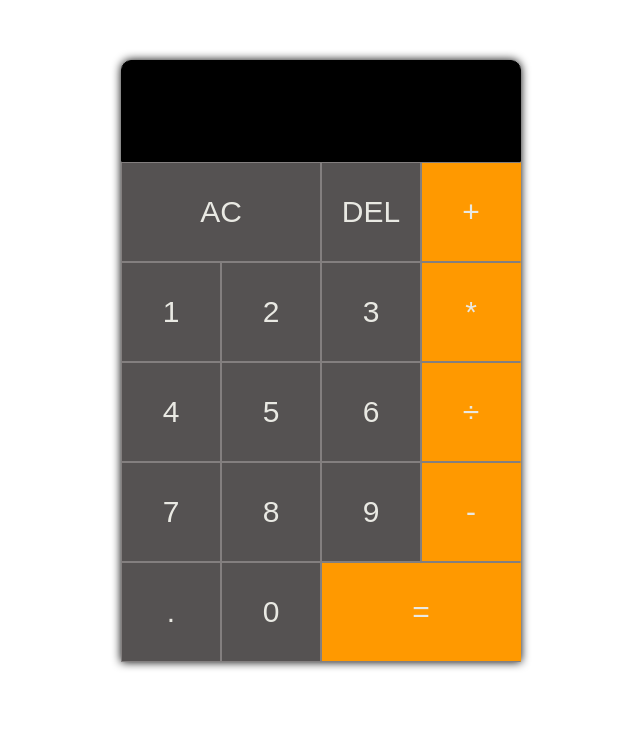
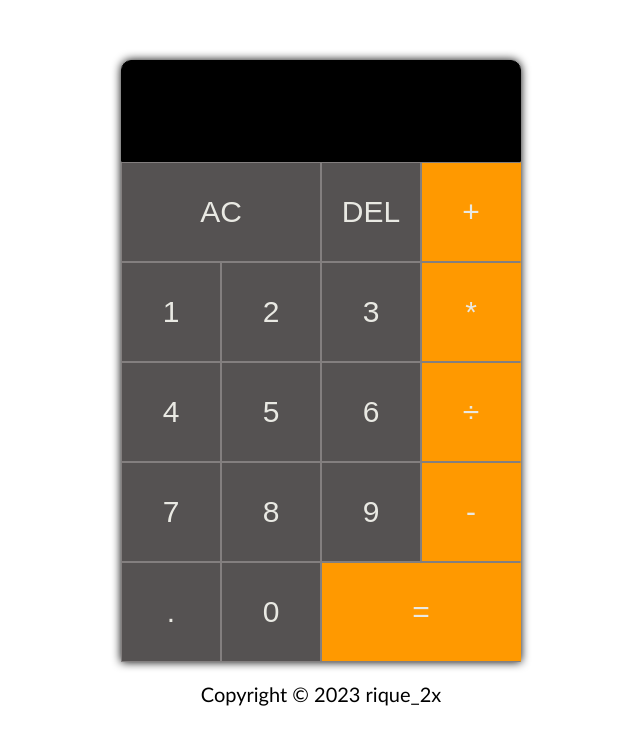
Before and after one commit to Rique2x/Calculator, a plain HTML site: page index.html in a window 1280 px wide. Shown: the whole page, without its empty margins (319-959 px from the left). Drawn offline with Linux system fonts and the light colour scheme.

Commit message:
copyright(html)(css)

```diff
--- a/index.html
+++ b/index.html
@@ -13,6 +13,9 @@
             <div class="previous-operand"></div>
             <div class="current-operand"></div>
         </div>
+
+        <!--Buttons-->
+
         <button data-all-clear class="span-two">AC</button>
         <button data-delete>DEL</button>
         <button data-operation id="orange">+</button>
@@ -33,6 +36,14 @@
         <button data-equals class="span-two" id="orange">=</button>
     </div>
 
+    <div class="copyright">
+        <p>Copyright ©
+            <script>
+                document.write(new Date().getFullYear())
+                </script>
+            rique_2x</p>
+    </div>
+
     <script src="script.js"></script>
 
 </body>
--- a/style.css
+++ b/style.css
@@ -58,3 +58,9 @@
     color:white;
     font-size: 40px;
 }
+
+
+.copyright{
+    font-size: 20px;
+    font-family: 'Trebuchet MS', 'Lucida Sans Unicode', 'Lucida Grande', 'Lucida Sans', Arial, sans-serif;
+}
```
